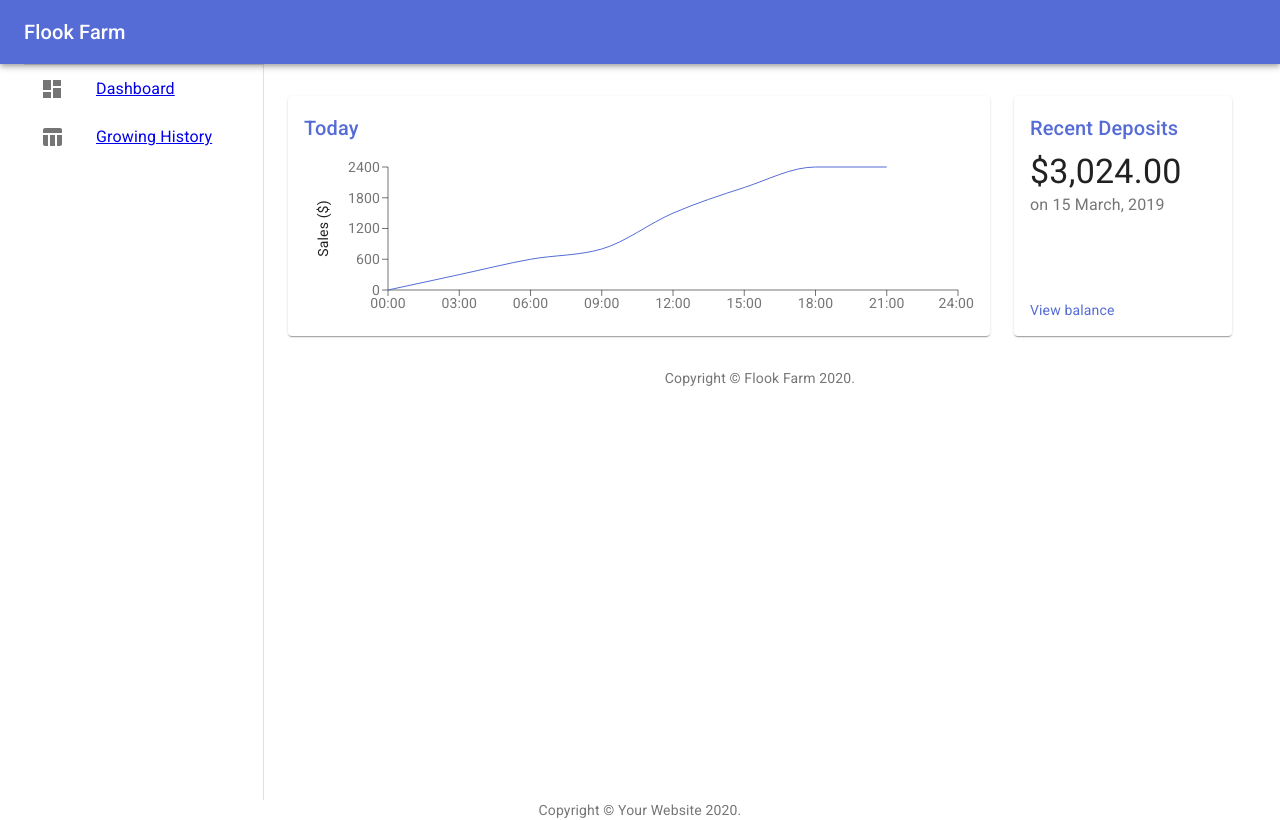
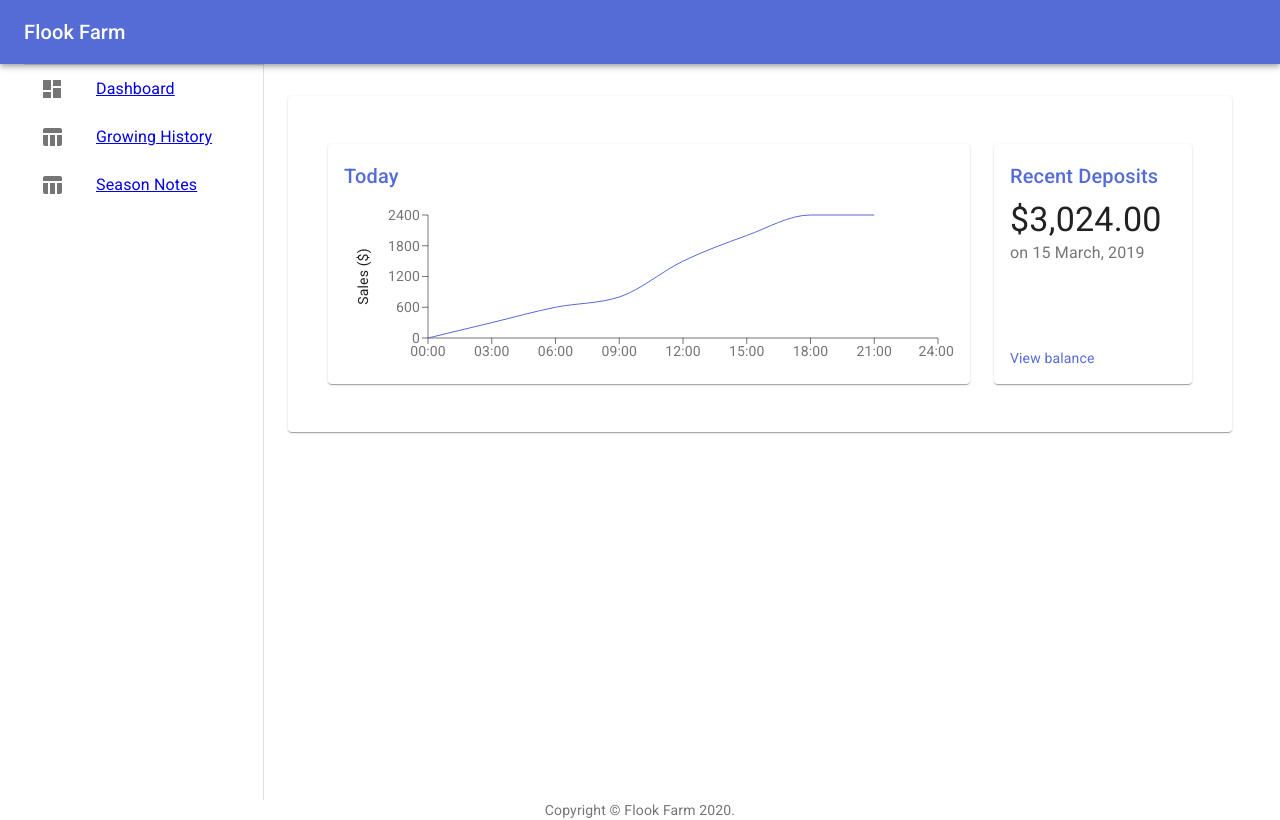
Before and after one commit to jflook10/FlookFarms, a React (Create React App) app: page / in a window 1280 px wide. Built offline with nearby package versions, Linux system fonts and the light colour scheme; no server answers.

Commit message:
clean up copyright, simplify page wrapper with router, add season notes page

```diff
--- a/src/App.js
+++ b/src/App.js
@@ -1,47 +1,51 @@
-import React from 'react';
-import ApolloClient from 'apollo-boost';
-import { ApolloProvider } from 'react-apollo';
-import { InMemoryCache } from 'apollo-cache-inmemory';
-import { BrowserRouter as Router, Route, Switch} from 'react-router-dom';
-import Container from '@material-ui/core/Container';
-import Typography from '@material-ui/core/Typography';
-import Link from '@material-ui/core/Link';
-import Dashboard from './Dashboard';
-import GardenTable from './gardenTable/TablePage';
+import React from "react";
+import ApolloClient from "apollo-boost";
+import { ApolloProvider } from "react-apollo";
+import { InMemoryCache } from "apollo-cache-inmemory";
+import { BrowserRouter as Router, Route, Switch } from "react-router-dom";
+import Container from "@material-ui/core/Container";
+import Typography from "@material-ui/core/Typography";
+import Link from "@material-ui/core/Link";
+import PageWrapper from "./common/PageWrapper";
+import Dashboard from "./Dashboard/Dashboard";
+import PlantedTable from "./gardenTable/PlantedTable";
+import SeasonNotes from "./seasonNotes/SeasonNotes"
 
 const cache = new InMemoryCache();
 
 export const client = new ApolloClient({
   //endpoint to graphql server
   uri: process.env.REACT_APP_CLIENT_KEY,
-  cache
+  cache,
 });
 
 function Copyright() {
   return (
     <Typography variant="body2" color="textSecondary" align="center">
-      {'Copyright © '}
+      {"Copyright © "}
       <Link color="inherit" href="https://material-ui.com/">
-        Your Website
-      </Link>{' '}
-      {new Date().getFullYear()}
-      {'.'}
+        Flook Farm
+      </Link>
+      {" 2020."}
     </Typography>
   );
 }
 
 class App extends React.Component {
-  render(){
+  render() {
     return (
       <ApolloProvider client={client}>
         <Router>
-        <Container>
-          <Switch>
-            <Route exact path='/' component={Dashboard} />
-            <Route exact path='/gardenTable' component={GardenTable} />
-          </Switch >
-          <Copyright />
-        </Container>
+          <Container>
+            <PageWrapper>
+              <Switch>
+                <Route exact path="/" component={Dashboard} />
+                <Route exact path="/gardenTable" component={PlantedTable} />
+                <Route exact path="/seasonNotes" component={SeasonNotes} />
+              </Switch>
+            </PageWrapper>
+            <Copyright />
+          </Container>
         </Router>
       </ApolloProvider>
     );
--- a/src/Dashboard.js
+++ b/src/Dashboard/Dashboard.js
@@ -2,28 +2,14 @@ import React from 'react';
 import clsx from 'clsx';
 
 import { makeStyles } from '@material-ui/core/styles';
-import CssBaseline from '@material-ui/core/CssBaseline';
-import Box from '@material-ui/core/Box';
 import Container from '@material-ui/core/Container';
 import Grid from '@material-ui/core/Grid';
 import Paper from '@material-ui/core/Paper';
 
-import Chart from './Dashboard/Chart';
-import Deposits from './Dashboard/Deposits';
-import Header from './common/Header';
-import LeftNav from './common/LeftNav';
-import Copyright from './common/Copyright'
+import Chart from './Chart';
+import Deposits from './Deposits';
 
 const useStyles = makeStyles(theme => ({
-  root: {
-    display: 'flex',
-  },
-  appBarSpacer: theme.mixins.toolbar,
-  content: {
-    flexGrow: 1,
-    height: '100vh',
-    overflow: 'auto',
-  },
   container: {
     paddingTop: theme.spacing(4),
     paddingBottom: theme.spacing(4),
@@ -44,12 +30,6 @@ export default function Dashboard() {
   const fixedHeightPaper = clsx(classes.paper, classes.fixedHeight);
 
   return (
-    <div className={classes.root}>
-      <CssBaseline />
-      <Header />
-      <LeftNav />
-      <main className={classes.content}>
-        <div className={classes.appBarSpacer} />
         <Container maxWidth="lg" className={classes.container}>
           <Grid container spacing={3}>
             {/* Chart */}
@@ -65,11 +45,6 @@ export default function Dashboard() {
               </Paper>
             </Grid>
           </Grid>
-          <Box pt={4}>
-            <Copyright />
-          </Box>
         </Container>
-      </main>
-    </div>
   );
 }
--- a/src/common/Copyright.js
+++ /dev/null
@@ -1,16 +0,0 @@
-import React from 'react';
-
-import Link from '@material-ui/core/Link';
-import Typography from '@material-ui/core/Typography';
-
-
-export default function Copyright() {
-  return (
-    <Typography variant="body2" color="textSecondary" align="center">
-      {'Copyright © '}
-      <Link color="inherit" href="https://material-ui.com/">
-        Flook Farm
-      </Link>{' 2020.'}
-    </Typography>
-  );
-}
--- a/src/common/LeftNav.js
+++ b/src/common/LeftNav.js
@@ -1,54 +1,54 @@
-import React from 'react';
-import clsx from 'clsx';
-import { Link } from 'react-router-dom'
+import React from "react";
+import clsx from "clsx";
+import { Link } from "react-router-dom";
 
-import { makeStyles } from '@material-ui/core/styles';
-import Drawer from '@material-ui/core/Drawer';
-import ListItem from '@material-ui/core/ListItem';
-import ListItemIcon from '@material-ui/core/ListItemIcon';
-import ListItemText from '@material-ui/core/ListItemText';
+import { makeStyles } from "@material-ui/core/styles";
+import Drawer from "@material-ui/core/Drawer";
+import ListItem from "@material-ui/core/ListItem";
+import ListItemIcon from "@material-ui/core/ListItemIcon";
+import ListItemText from "@material-ui/core/ListItemText";
 
-import Divider from '@material-ui/core/Divider';
-import IconButton from '@material-ui/core/IconButton';
-import ChevronLeftIcon from '@material-ui/icons/ChevronLeft';
-import DashboardIcon from '@material-ui/icons/Dashboard';
-import TableChartIcon from '@material-ui/icons/TableChart';
+import Divider from "@material-ui/core/Divider";
+import IconButton from "@material-ui/core/IconButton";
+import ChevronLeftIcon from "@material-ui/icons/ChevronLeft";
+import DashboardIcon from "@material-ui/icons/Dashboard";
+import TableChartIcon from "@material-ui/icons/TableChart";
 
 const drawerWidth = 240;
 
-const useStyles = makeStyles(theme => ({
+const useStyles = makeStyles((theme) => ({
   toolbarIcon: {
-    display: 'flex',
-    alignItems: 'center',
-    justifyContent: 'flex-end',
-    padding: '0 8px',
+    display: "flex",
+    alignItems: "center",
+    justifyContent: "flex-end",
+    padding: "0 8px",
     ...theme.mixins.toolbar,
   },
   drawerPaper: {
-    position: 'relative',
-    whiteSpace: 'nowrap',
+    position: "relative",
+    whiteSpace: "nowrap",
     width: drawerWidth,
-    transition: theme.transitions.create('width', {
+    transition: theme.transitions.create("width", {
       easing: theme.transitions.easing.sharp,
       duration: theme.transitions.duration.enteringScreen,
     }),
   },
   drawerPaperClose: {
-    overflowX: 'hidden',
-    transition: theme.transitions.create('width', {
+    overflowX: "hidden",
+    transition: theme.transitions.create("width", {
       easing: theme.transitions.easing.sharp,
       duration: theme.transitions.duration.leavingScreen,
     }),
     width: theme.spacing(7),
-    [theme.breakpoints.up('sm')]: {
+    [theme.breakpoints.up("sm")]: {
       width: theme.spacing(9),
     },
   },
   paper: {
     padding: theme.spacing(2),
-    display: 'flex',
-    overflow: 'auto',
-    flexDirection: 'column',
+    display: "flex",
+    overflow: "auto",
+    flexDirection: "column",
   },
 }));
 
@@ -75,7 +75,7 @@ export default function LeftNav() {
       </div>
       <Divider />
       <div>
-          <Link to={'/'}>
+        <Link to={"/"}>
           <ListItem button>
             <ListItemIcon>
               <DashboardIcon />
@@ -83,7 +83,7 @@ export default function LeftNav() {
             <ListItemText primary="Dashboard" />
           </ListItem>
         </Link>
-          <Link to={'/gardenTable'}>
+        <Link to={"/gardenTable"}>
           <ListItem button>
             <ListItemIcon>
               <TableChartIcon />
@@ -91,6 +91,14 @@ export default function LeftNav() {
             <ListItemText primary="Growing History" />
           </ListItem>
         </Link>
+        <Link to={"/seasonNotes"}>
+          <ListItem button>
+            <ListItemIcon>
+              <TableChartIcon />
+            </ListItemIcon>
+            <ListItemText primary="Season Notes" />
+          </ListItem>
+        </Link>
       </div>
     </Drawer>
   );
--- /dev/null
+++ b/src/common/PageWrapper.js
@@ -0,0 +1,116 @@
+import React from 'react';
+
+import { makeStyles } from '@material-ui/core/styles';
+import CssBaseline from '@material-ui/core/CssBaseline';
+import Container from '@material-ui/core/Container';
+import Grid from '@material-ui/core/Grid';
+import Paper from '@material-ui/core/Paper';
+
+import Header from '../common/Header';
+import LeftNav from '../common/LeftNav';
+
+
+const drawerWidth = 240;
+
+const useStyles = makeStyles(theme => ({
+    root: {
+        display: 'flex',
+    },
+    toolbar: {
+        paddingRight: 24, // keep right padding when drawer closed
+    },
+    toolbarIcon: {
+        display: 'flex',
+        alignItems: 'center',
+        justifyContent: 'flex-end',
+        padding: '0 8px',
+        ...theme.mixins.toolbar,
+    },
+    appBar: {
+        zIndex: theme.zIndex.drawer + 1,
+        transition: theme.transitions.create(['width', 'margin'], {
+            easing: theme.transitions.easing.sharp,
+            duration: theme.transitions.duration.leavingScreen,
+        }),
+    },
+    appBarShift: {
+        marginLeft: drawerWidth,
+        width: `calc(100% - ${drawerWidth}px)`,
+        transition: theme.transitions.create(['width', 'margin'], {
+            easing: theme.transitions.easing.sharp,
+            duration: theme.transitions.duration.enteringScreen,
+        }),
+    },
+    menuButton: {
+        marginRight: 36,
+    },
+    menuButtonHidden: {
+        display: 'none',
+    },
+    title: {
+        flexGrow: 1,
+    },
+    drawerPaper: {
+        position: 'relative',
+        whiteSpace: 'nowrap',
+        width: drawerWidth,
+        transition: theme.transitions.create('width', {
+            easing: theme.transitions.easing.sharp,
+            duration: theme.transitions.duration.enteringScreen,
+        }),
+    },
+    drawerPaperClose: {
+        overflowX: 'hidden',
+        transition: theme.transitions.create('width', {
+            easing: theme.transitions.easing.sharp,
+            duration: theme.transitions.duration.leavingScreen,
+        }),
+        width: theme.spacing(7),
+        [theme.breakpoints.up('sm')]: {
+            width: theme.spacing(9),
+        },
+    },
+    appBarSpacer: theme.mixins.toolbar,
+    content: {
+        flexGrow: 1,
+        height: '100vh',
+        overflow: 'auto',
+    },
+    container: {
+        paddingTop: theme.spacing(4),
+        paddingBottom: theme.spacing(4),
+    },
+    paper: {
+        padding: theme.spacing(2),
+        display: 'flex',
+        overflow: 'auto',
+        flexDirection: 'column',
+    },
+    fixedHeight: {
+        height: 240,
+    },
+}));
+
+export default function PageWrapper(props) {
+    const classes = useStyles();
+
+    return (
+        <div className={classes.root}>
+            <CssBaseline />
+            <Header />
+            <LeftNav />
+            <main className={classes.content}>
+                <div className={classes.appBarSpacer} />
+                <Container maxWidth="lg" className={classes.container}>
+                    <Grid container spacing={3}>
+                        <Grid item xs={12}>
+                            <Paper className={classes.paper}>
+                                {props.children}
+                            </Paper>
+                        </Grid>
+                    </Grid>
+                </Container>
+            </main>
+        </div>
+    );
+}
--- a/src/gardenTable/EditPlantModal.js
+++ b/src/gardenTable/EditPlantModal.js
@@ -75,7 +75,7 @@ const EditPlantModal =({plant, mutate}) => {
   const [seededDate, setSeededDate] = React.useState(plant.seededDate);
   const [plantedDate, setPlantedDate] = React.useState(plant.plantedDate);
   const [harvestNotes, setHarvestNotes] = React.useState(plant.harvestNotes);
-  const [germenationNotes, setGermenationNotes] = React.useState(plant.germenationNotes);
+  const [germinationNotes, setGermenationNotes] = React.useState(plant.germinationNotes);
   const [variety, setVariety] = React.useState(plant.variety);
   const [vendor, setVendor] = React.useState(plant.seedVendor);
 
@@ -109,7 +109,7 @@ const EditPlantModal =({plant, mutate}) => {
       harvestNotes,
       variety,
       seedVendor: vendor,
-      germenationNotes: germenationNotes,
+      germinationNotes: germinationNotes,
       seededDate: getISODate(seededDate)
     }
 
@@ -203,7 +203,7 @@ const EditPlantModal =({plant, mutate}) => {
                   variant="outlined"
                   color="secondary"
                   multiline={true}
-                  defaultValue={germenationNotes}
+                  defaultValue={germinationNotes}
                   onChange={e => setGermenationNotes(e.target.value)}
               />
               <TextField
--- a/src/gardenTable/PlantedTable.js
+++ b/src/gardenTable/PlantedTable.js
@@ -21,7 +21,7 @@ const PLANTED_QUERY = gql`
       seededDate
       seedVendor
       plantingLocation
-      germenationNotes
+      germinationNotes
       harvestNotes
     }
   }
@@ -75,7 +75,7 @@ export class PlantedTable extends React.Component {
                 <TableCell>{this.formatDate(row.plantedDate)}</TableCell>
                 <TableCell>{row.plantingLocation}</TableCell>
                 <TableCell>{row.seedVendor}</TableCell>
-                <TableCell>{row.germenationNotes}</TableCell>
+                <TableCell>{row.germinationNotes}</TableCell>
                 <TableCell>{row.harvestNotes}</TableCell>
               </TableRow>
             ))}
--- a/src/gardenTable/TablePage.js
+++ /dev/null
@@ -1,122 +0,0 @@
-import React from 'react';
-
-import { makeStyles } from '@material-ui/core/styles';
-import CssBaseline from '@material-ui/core/CssBaseline';
-import Box from '@material-ui/core/Box';
-import Container from '@material-ui/core/Container';
-import Grid from '@material-ui/core/Grid';
-import Paper from '@material-ui/core/Paper';
-
-import PlantedTable from './PlantedTable';
-import Header from '../common/Header';
-import LeftNav from '../common/LeftNav';
-import Copyright from '../common/Copyright'
-
-
-const drawerWidth = 240;
-
-const useStyles = makeStyles(theme => ({
-  root: {
-    display: 'flex',
-  },
-  toolbar: {
-    paddingRight: 24, // keep right padding when drawer closed
-  },
-  toolbarIcon: {
-    display: 'flex',
-    alignItems: 'center',
-    justifyContent: 'flex-end',
-    padding: '0 8px',
-    ...theme.mixins.toolbar,
-  },
-  appBar: {
-    zIndex: theme.zIndex.drawer + 1,
-    transition: theme.transitions.create(['width', 'margin'], {
-      easing: theme.transitions.easing.sharp,
-      duration: theme.transitions.duration.leavingScreen,
-    }),
-  },
-  appBarShift: {
-    marginLeft: drawerWidth,
-    width: `calc(100% - ${drawerWidth}px)`,
-    transition: theme.transitions.create(['width', 'margin'], {
-      easing: theme.transitions.easing.sharp,
-      duration: theme.transitions.duration.enteringScreen,
-    }),
-  },
-  menuButton: {
-    marginRight: 36,
-  },
-  menuButtonHidden: {
-    display: 'none',
-  },
-  title: {
-    flexGrow: 1,
-  },
-  drawerPaper: {
-    position: 'relative',
-    whiteSpace: 'nowrap',
-    width: drawerWidth,
-    transition: theme.transitions.create('width', {
-      easing: theme.transitions.easing.sharp,
-      duration: theme.transitions.duration.enteringScreen,
-    }),
-  },
-  drawerPaperClose: {
-    overflowX: 'hidden',
-    transition: theme.transitions.create('width', {
-      easing: theme.transitions.easing.sharp,
-      duration: theme.transitions.duration.leavingScreen,
-    }),
-    width: theme.spacing(7),
-    [theme.breakpoints.up('sm')]: {
-      width: theme.spacing(9),
-    },
-  },
-  appBarSpacer: theme.mixins.toolbar,
-  content: {
-    flexGrow: 1,
-    height: '100vh',
-    overflow: 'auto',
-  },
-  container: {
-    paddingTop: theme.spacing(4),
-    paddingBottom: theme.spacing(4),
-  },
-  paper: {
-    padding: theme.spacing(2),
-    display: 'flex',
-    overflow: 'auto',
-    flexDirection: 'column',
-  },
-  fixedHeight: {
-    height: 240,
-  },
-}));
-
-export default function GardenTable() {
-  const classes = useStyles();
-
-  return (
-    <div className={classes.root}>
-      <CssBaseline />
-      <Header />
-      <LeftNav />
-      <main className={classes.content}>
-        <div className={classes.appBarSpacer} />
-        <Container maxWidth="lg" className={classes.container}>
-          <Grid container spacing={3}>
-            <Grid item xs={12}>
-              <Paper className={classes.paper}>
-                <PlantedTable />
-              </Paper>
-            </Grid>
-          </Grid>
-          <Box pt={4}>
-            <Copyright />
-          </Box>
-        </Container>
-      </main>
-    </div>
-  );
-}
--- /dev/null
+++ b/src/seasonNotes/SeasonNotes.js
@@ -0,0 +1,72 @@
+import React from "react";
+import { Query } from "react-apollo";
+import gql from "graphql-tag";
+
+import { withStyles } from "@material-ui/core/styles";
+import Table from "@material-ui/core/Table";
+import TableBody from "@material-ui/core/TableBody";
+import TableCell from "@material-ui/core/TableCell";
+import TableRow from "@material-ui/core/TableRow";
+
+import Title from "../Dashboard/Title";
+
+const NOTES_QUERY = gql`
+  query getNotes {
+    seasonNoteses {
+      id
+      year
+      season
+      notes
+    }
+  }
+`;
+
+const styles = (theme) => ({
+    seeMore: {
+        marginTop: theme.spacing(3),
+    },
+});
+
+export class PlantedTable extends React.Component {
+    render() {
+        const { data } = this.props;
+
+        return (
+            <div>
+                <Title>Season Notes</Title>
+                <Table size="small">
+                    <TableBody>
+                        {data.map((row) => (
+                            <TableRow key={row.id}>
+                                <TableCell>
+                                    <div>
+                                        <p>{row.year} - {row.season}</p>
+                                        <p>{row.notes}</p>
+                                    </div>
+                                </TableCell>
+                            </TableRow>
+                        ))}
+                    </TableBody>
+                </Table>
+            </div>
+        );
+    }
+}
+
+export class NotesQuery extends React.Component {
+    render() {
+        const { classes } = this.props;
+
+        return (
+            <Query query={NOTES_QUERY}>
+                {({ loading, data }) => {
+                    if (loading) return "Loading...";
+                    const { seasonNoteses } = data;
+                    return <PlantedTable data={seasonNoteses} classes={classes} />;
+                }}
+            </Query>
+        );
+    }
+}
+
+export default withStyles(styles)(NotesQuery);
```
Also changed, not shown: 1 other file (tests, documents, lock files or other folders). Lines whose indentation alone changed are shown as unchanged.
